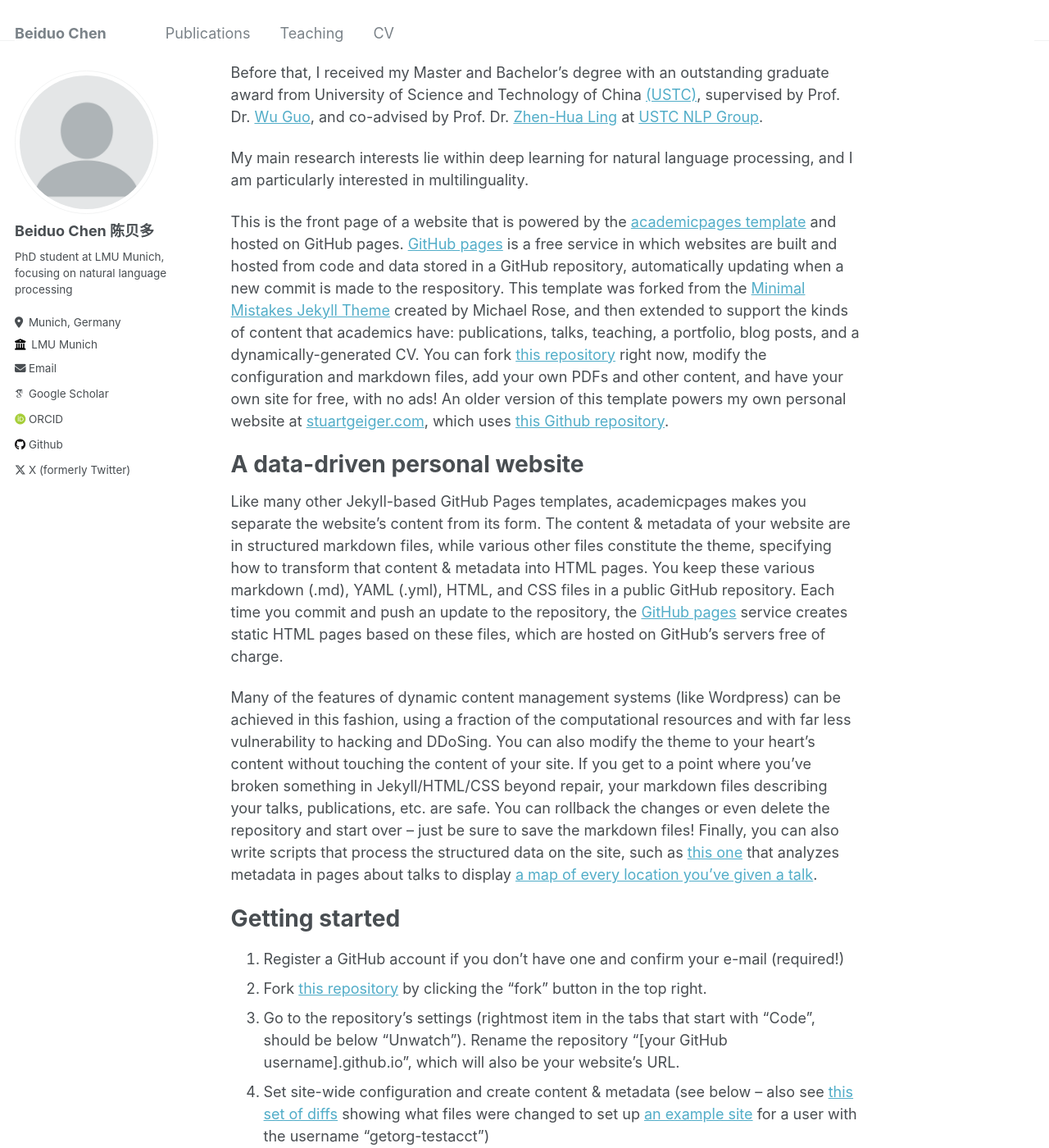
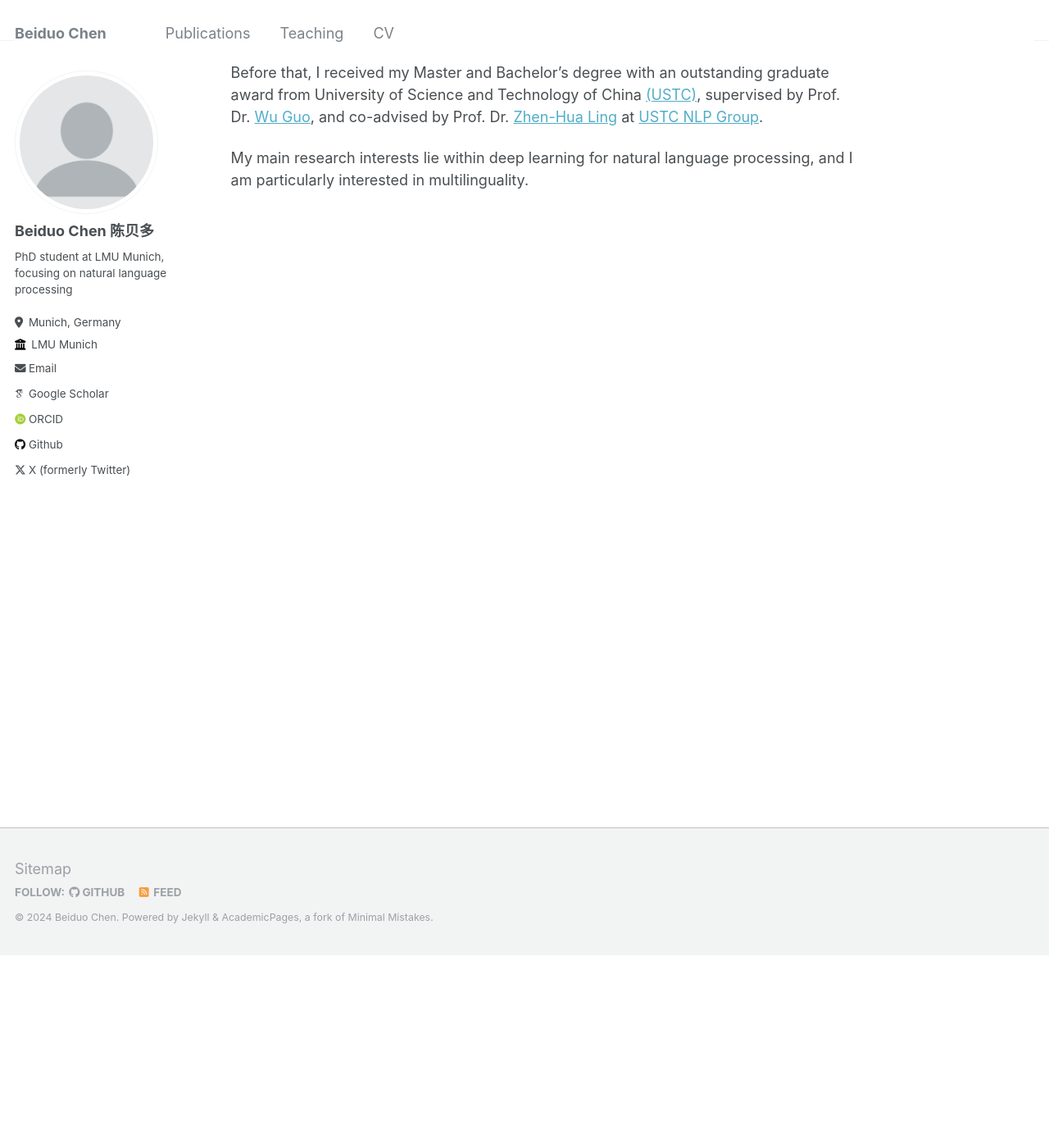
Before and after one commit to Mckysse/mckysse.github.io, a Jekyll site: the page built from _pages/about.md, in a window 1280 px wide and 1400 px high, scrolled down 235 px. Shown: the whole window at 82% size. Built offline with Jekyll 4.4.1, drawn with Linux system fonts in a browser that asks for light colours; some web fonts are replaced; some of the changed text lies outside the part shown.

Commit message:
Update about.md

```diff
--- a/_pages/about.md
+++ b/_pages/about.md
@@ -1,6 +1,6 @@
 ---
 permalink: /
-title: "Academic Personal Website of Beiduo Chen"
+title: "Academic Page of Beiduo Chen"
 author_profile: true
 redirect_from:
   - /about/
@@ -16,7 +16,7 @@
 My main research interests lie within deep learning for natural language processing, and I am particularly interested in multilinguality.
 
 
-This is the front page of a website that is powered by the [academicpages template](https://github.com/academicpages/academicpages.github.io) and hosted on GitHub pages. [GitHub pages](https://pages.github.com) is a free service in which websites are built and hosted from code and data stored in a GitHub repository, automatically updating when a new commit is made to the respository. This template was forked from the [Minimal Mistakes Jekyll Theme](https://mmistakes.github.io/minimal-mistakes/) created by Michael Rose, and then extended to support the kinds of content that academics have: publications, talks, teaching, a portfolio, blog posts, and a dynamically-generated CV. You can fork [this repository](https://github.com/academicpages/academicpages.github.io) right now, modify the configuration and markdown files, add your own PDFs and other content, and have your own site for free, with no ads! An older version of this template powers my own personal website at [stuartgeiger.com](http://stuartgeiger.com), which uses [this Github repository](https://github.com/staeiou/staeiou.github.io).
+<!-- This is the front page of a website that is powered by the [academicpages template](https://github.com/academicpages/academicpages.github.io) and hosted on GitHub pages. [GitHub pages](https://pages.github.com) is a free service in which websites are built and hosted from code and data stored in a GitHub repository, automatically updating when a new commit is made to the respository. This template was forked from the [Minimal Mistakes Jekyll Theme](https://mmistakes.github.io/minimal-mistakes/) created by Michael Rose, and then extended to support the kinds of content that academics have: publications, talks, teaching, a portfolio, blog posts, and a dynamically-generated CV. You can fork [this repository](https://github.com/academicpages/academicpages.github.io) right now, modify the configuration and markdown files, add your own PDFs and other content, and have your own site for free, with no ads! An older version of this template powers my own personal website at [stuartgeiger.com](http://stuartgeiger.com), which uses [this Github repository](https://github.com/staeiou/staeiou.github.io).
 
 A data-driven personal website
 ======
@@ -55,4 +55,4 @@
 
 For more info
 ------
-More info about configuring academicpages can be found in [the guide](https://academicpages.github.io/markdown/). The [guides for the Minimal Mistakes theme](https://mmistakes.github.io/minimal-mistakes/docs/configuration/) (which this theme was forked from) might also be helpful.
+More info about configuring academicpages can be found in [the guide](https://academicpages.github.io/markdown/). The [guides for the Minimal Mistakes theme](https://mmistakes.github.io/minimal-mistakes/docs/configuration/) (which this theme was forked from) might also be helpful. -->
```
